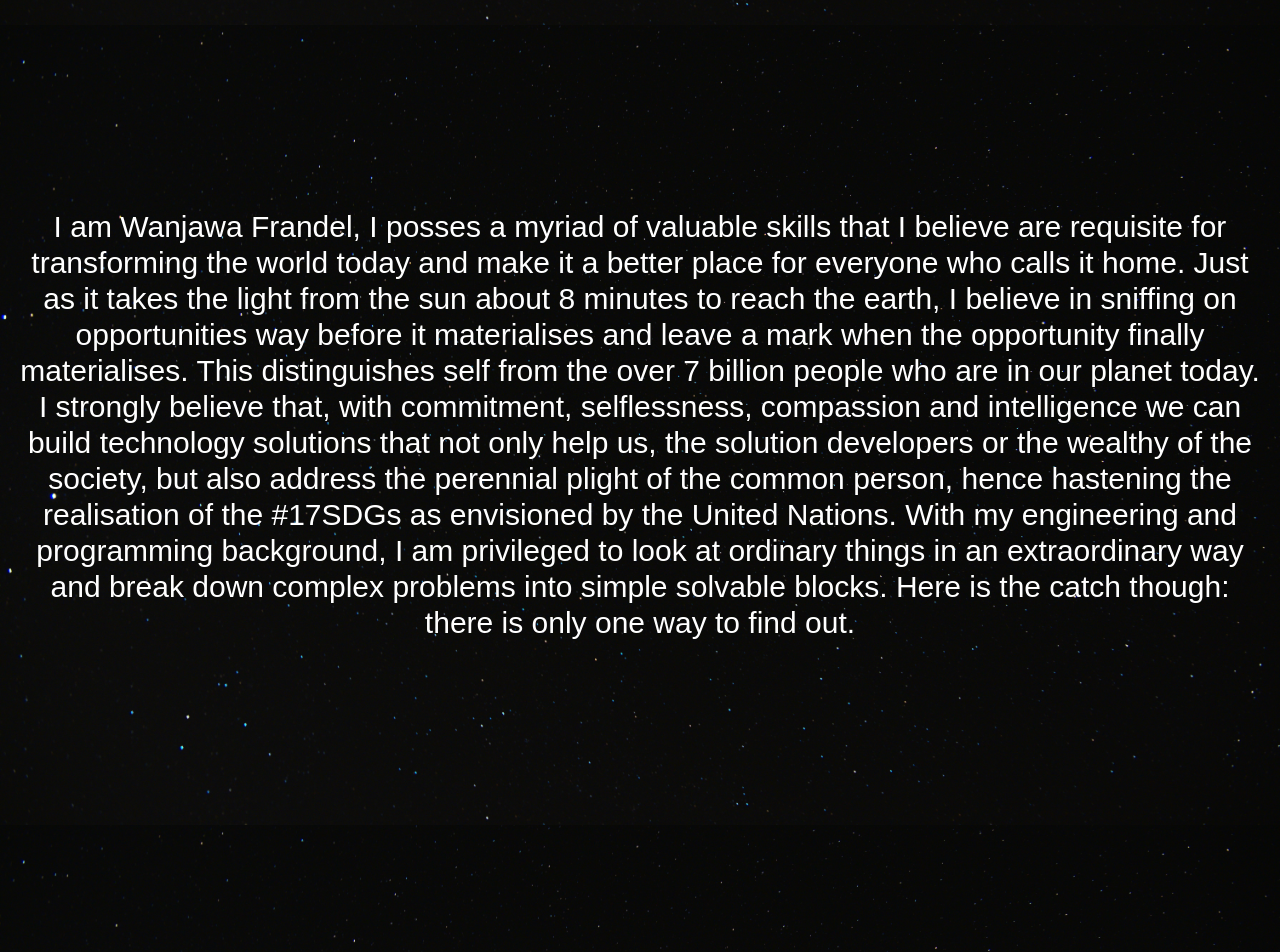
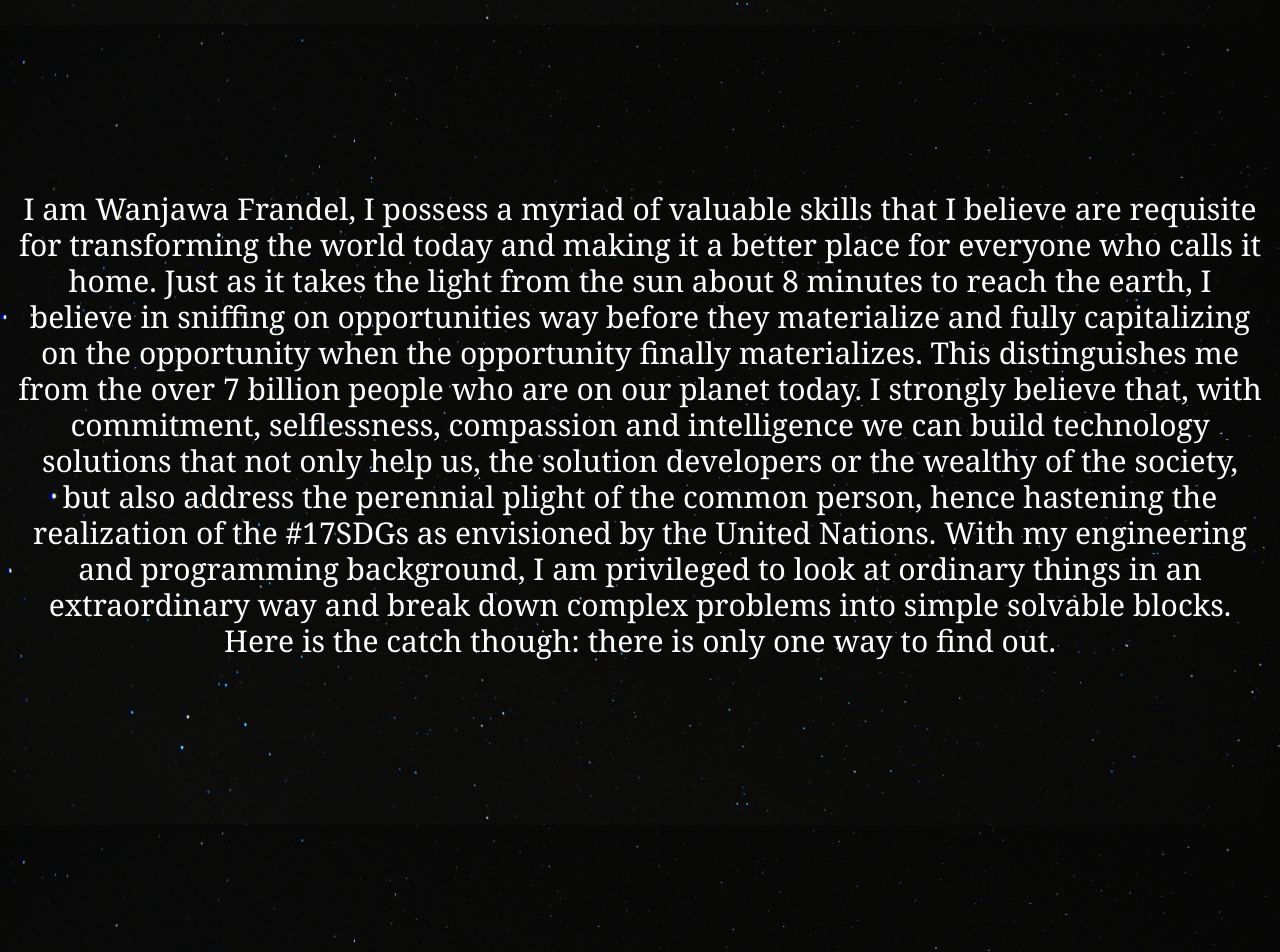
Before and after one commit to franfreezy/DevFrandel, a React (Vite) app in the folder devportfolio/: page / in a window 1280 px wide. Shown: the part 1575-2527 px from the top of the page. Built offline with nearby package versions, Linux system fonts and the light colour scheme.

Commit message:
Updated About

```diff
--- a/devportfolio/src/App.jsx
+++ b/devportfolio/src/App.jsx
@@ -118,18 +118,20 @@ export default function App() {
         <h1 className="text-white text-2xl sm:text-3xl text-center px-4">Projects onboarded soon. For now take a glance at the CV</h1>
       </div>
       <div id="about" className="h-screen w-full bg-cover bg-center flex items-center justify-center" style={{ backgroundImage: "url('/assets/img3.jpg')" }}>
-        <h1 className="text-white text-2xl sm:text-3xl text-center px-4">I am Wanjawa Frandel, I posses a myriad of valuable skills
-          that I believe are requisite for transforming the world today and make it a better place for everyone who calls it home.
+        <h1 className="text-white text-2xl sm:text-3xl text-center px-4 font-serif">
+          I am Wanjawa Frandel, I possess a myriad of valuable skills
+          that I believe are requisite for transforming the world today and making it a better place for everyone who calls it home.
           Just as it takes the light from the sun about 8 minutes to reach the earth, I believe in sniffing on opportunities way before
-          it materialises and leave a mark when the opportunity finally materialises. This distinguishes self from the over 7 billion
-          people who are in our planet today.
+          they materialize and fully capitalizing on the opportunity when the opportunity finally materializes. This distinguishes me from the over 7 billion
+          people who are on our planet today.
           I strongly believe that, with commitment, selflessness, compassion
           and intelligence we can build technology solutions that not only help us,
           the solution developers or the wealthy of the society, but also address the perennial plight of the common person,
-          hence hastening the realisation of the #17SDGs as envisioned by the United Nations.
+          hence hastening the realization of the #17SDGs as envisioned by the United Nations.
           With my engineering and programming background, I am privileged to look at ordinary
           things in an extraordinary way and break down complex problems into simple solvable blocks.
-          Here is the catch though: there is only one way to find out.</h1>
+          Here is the catch though: there is only one way to find out.
+        </h1>
       </div>
       <div id="blog" className="h-screen w-full bg-cover bg-center flex items-center justify-center" style={{ backgroundImage: "url('/assets/img3.jpg')" }}>
         <h1 className="text-white text-2xl sm:text-3xl text-center px-4">Blogs coming up in a few</h1>
```
